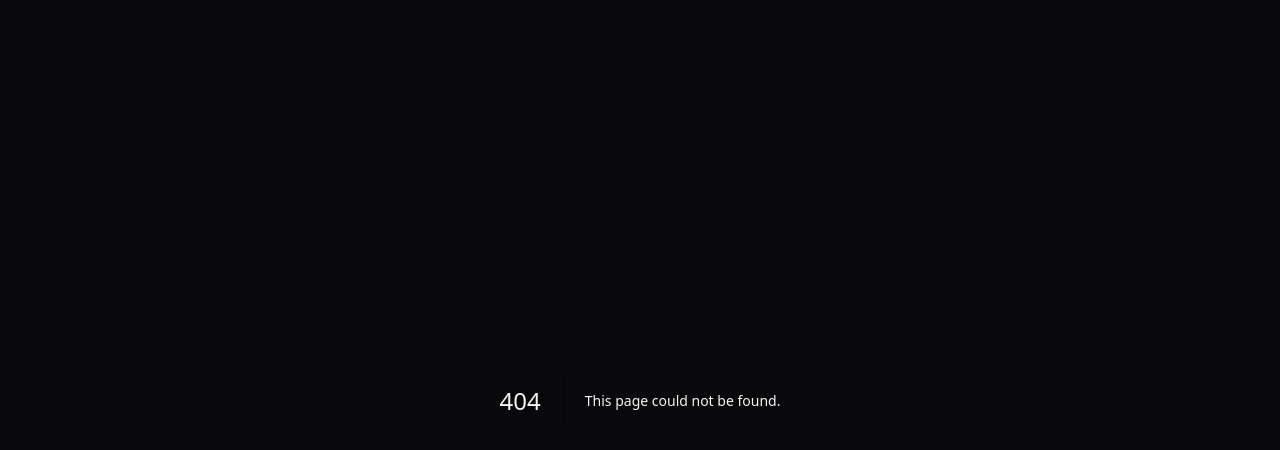
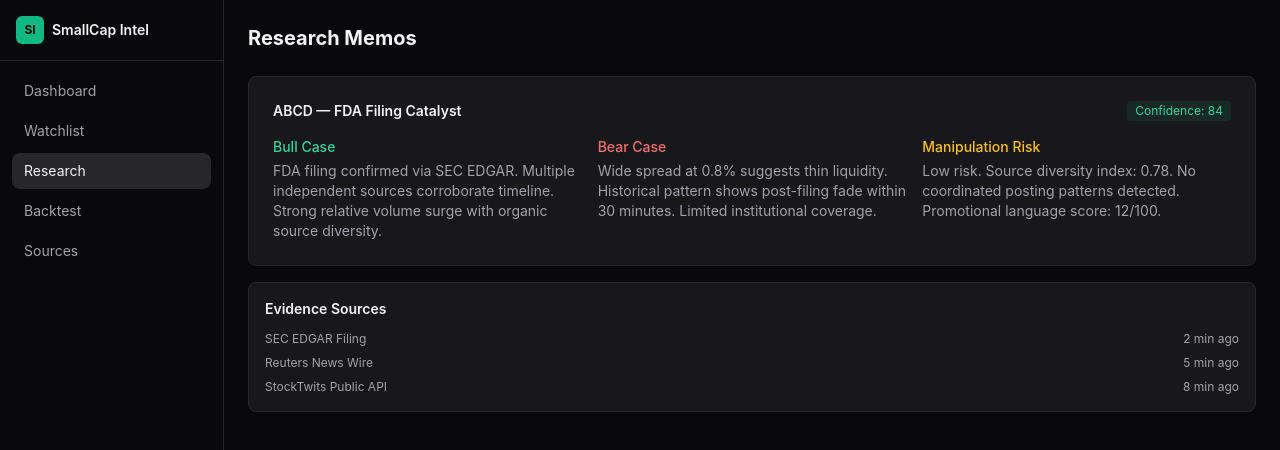
Before and after one commit to robertgrant-arch/smallcap-intraday-intel, a Next.js app in the folder apps/web/: page /dashboard/research in a window 1280 px wide. Before the commit this address had no page. Shown: the top 450 px of the page. Built offline with nearby package versions, Linux system fonts and the light colour scheme.

Commit message:
Create page.tsx

```diff
--- /dev/null
+++ b/apps/web/app/dashboard/research/page.tsx
@@ -0,0 +1,35 @@
+export default function ResearchPage() {
+  return (
+    <div>
+      <h1 className="text-xl font-bold text-zinc-100 mb-6">Research Memos</h1>
+      <div className="bg-zinc-900 border border-zinc-800 rounded-lg p-6 mb-4">
+        <div className="flex items-center justify-between mb-4">
+          <h2 className="text-sm font-semibold text-zinc-100">ABCD — FDA Filing Catalyst</h2>
+          <span className="px-2 py-0.5 bg-emerald-500/10 text-emerald-400 text-xs rounded">Confidence: 84</span>
+        </div>
+        <div className="grid md:grid-cols-3 gap-4 text-sm">
+          <div>
+            <div className="text-emerald-400 font-medium mb-1">Bull Case</div>
+            <p className="text-zinc-400">FDA filing confirmed via SEC EDGAR. Multiple independent sources corroborate timeline. Strong relative volume surge with organic source diversity.</p>
+          </div>
+          <div>
+            <div className="text-red-400 font-medium mb-1">Bear Case</div>
+            <p className="text-zinc-400">Wide spread at 0.8% suggests thin liquidity. Historical pattern shows post-filing fade within 30 minutes. Limited institutional coverage.</p>
+          </div>
+          <div>
+            <div className="text-amber-400 font-medium mb-1">Manipulation Risk</div>
+            <p className="text-zinc-400">Low risk. Source diversity index: 0.78. No coordinated posting patterns detected. Promotional language score: 12/100.</p>
+          </div>
+        </div>
+      </div>
+      <div className="bg-zinc-900 border border-zinc-800 rounded-lg p-4">
+        <h3 className="text-sm font-semibold text-zinc-100 mb-3">Evidence Sources</h3>
+        <div className="space-y-2 text-xs">
+          <div className="flex justify-between text-zinc-400"><span>SEC EDGAR Filing</span><span>2 min ago</span></div>
+          <div className="flex justify-between text-zinc-400"><span>Reuters News Wire</span><span>5 min ago</span></div>
+          <div className="flex justify-between text-zinc-400"><span>StockTwits Public API</span><span>8 min ago</span></div>
+        </div>
+      </div>
+    </div>
+  );
+}
```
